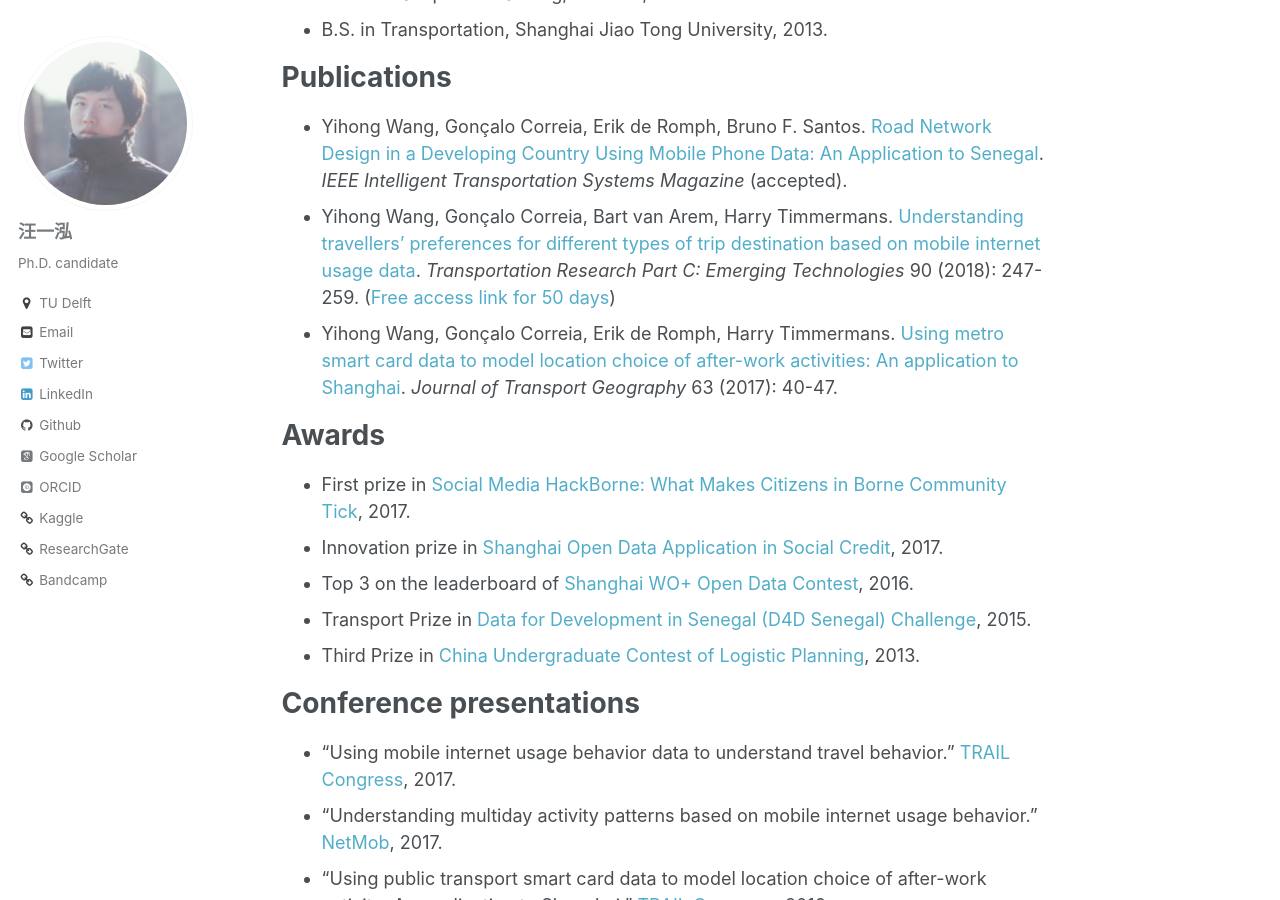
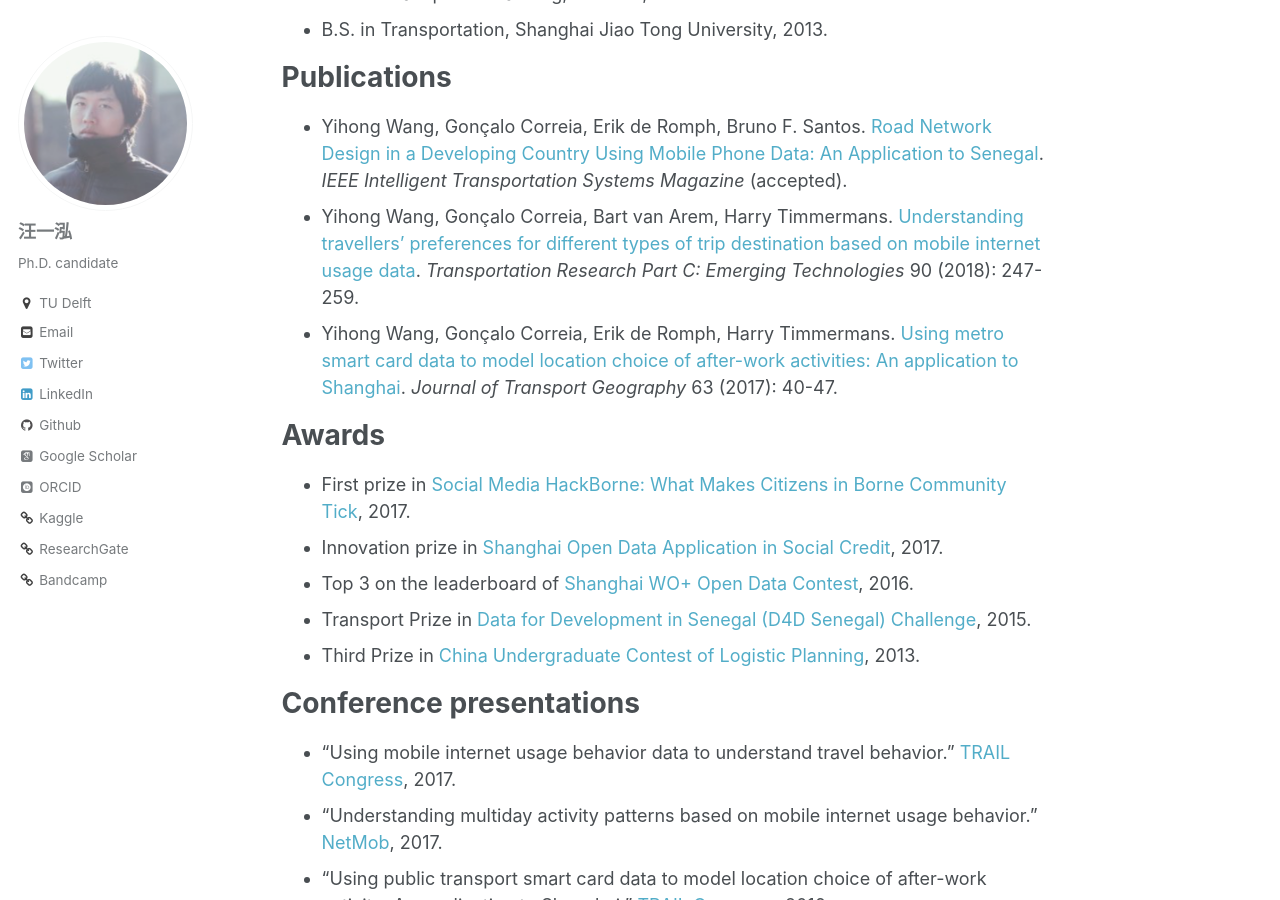
Before and after one commit to bellowswang/bellowswang.github.io, a Jekyll site: the page built from _pages/about.md, in a window 1280 px wide and 900 px high, scrolled down 371 px. Built offline with Jekyll 4.4.1, drawn with Linux system fonts in a browser that asks for light colours; some web fonts are replaced.

Commit message:
2018-06-15

```diff
--- a/_pages/about.md
+++ b/_pages/about.md
@@ -19,7 +19,7 @@
 Publications
 ======
 * Yihong Wang, Gonçalo Correia, Erik de Romph, Bruno F. Santos. [Road Network Design in a Developing Country Using Mobile Phone Data: An Application to Senegal](https://www.researchgate.net/publication/325550172_Road_Network_Design_in_a_Developing_Country_Using_Mobile_Phone_Data_An_Application_to_Senegal). <i>IEEE Intelligent Transportation Systems Magazine</i> (accepted).
-* Yihong Wang, Gonçalo Correia, Bart van Arem, Harry Timmermans. [Understanding travellers' preferences for different types of trip destination based on mobile internet usage data](https://www.sciencedirect.com/science/article/pii/S0968090X18303346). <i>Transportation Research Part C: Emerging Technologies</i> 90 (2018): 247-259. ([Free access link for 50 days](https://authors.elsevier.com/a/1WmOs,M0mR9QDo))
+* Yihong Wang, Gonçalo Correia, Bart van Arem, Harry Timmermans. [Understanding travellers' preferences for different types of trip destination based on mobile internet usage data](https://www.sciencedirect.com/science/article/pii/S0968090X18303346). <i>Transportation Research Part C: Emerging Technologies</i> 90 (2018): 247-259.
 * Yihong Wang, Gonçalo Correia, Erik de Romph, Harry Timmermans. [Using metro smart card data to model location choice of after-work activities: An application to Shanghai](https://www.sciencedirect.com/science/article/pii/S0966692317300029). <i>Journal of Transport Geography</i> 63 (2017): 40-47.
 
 Awards
```
